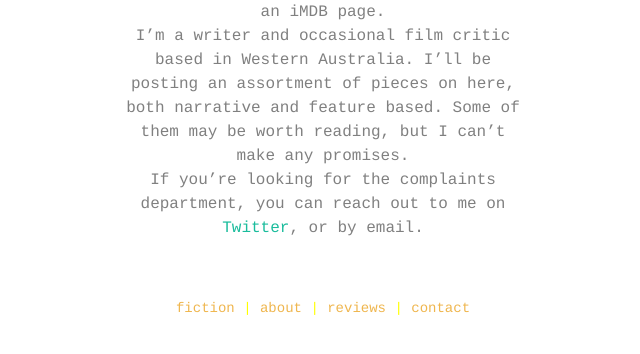
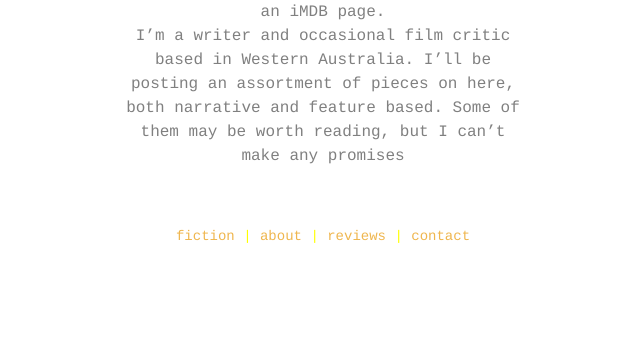
Before and after one commit to elliotherriman/website, a Jekyll site: the page built from landing.md, in a window 1280 px wide, cut to the strip 307-661 px from the top of the page. Shown: the whole strip, without its empty margins (317-957 px from the left). Built offline with Jekyll 4.4.1, drawn with Linux system fonts in a browser that asks for light colours; nearby versions of some CDN libraries.

Commit message:
Update landing.md

```diff
--- a/landing.md
+++ b/landing.md
@@ -6,6 +6,4 @@ permalink: /landing/
 
 Hi! I'm Elliot, and technically, I have an iMDB page.
 
-I'm a writer and occasional film critic based in Western Australia. I'll be posting an assortment of pieces on here, both narrative and feature based. Some of them may be worth reading, but I can't make any promises.
-
-If you're looking for the complaints department, you can reach out to me on [Twitter](https://twitter.com/elliotherriman), or by email.
+I'm a writer and occasional film critic based in Western Australia. I'll be posting an assortment of pieces on here, both narrative and feature based. Some of them may be worth reading, but I can't make any promises
```
